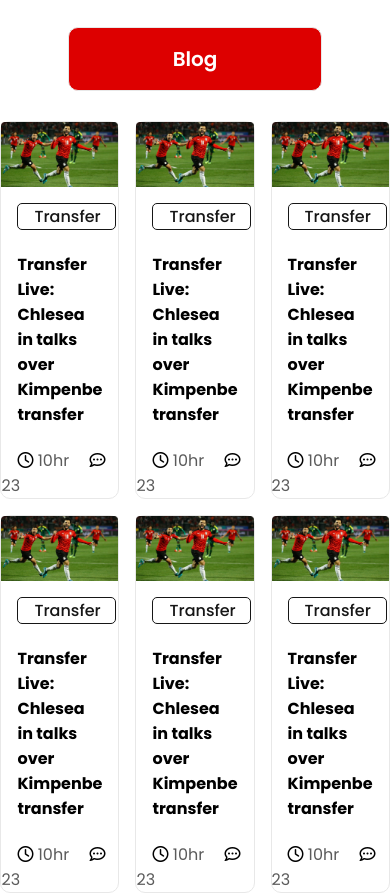
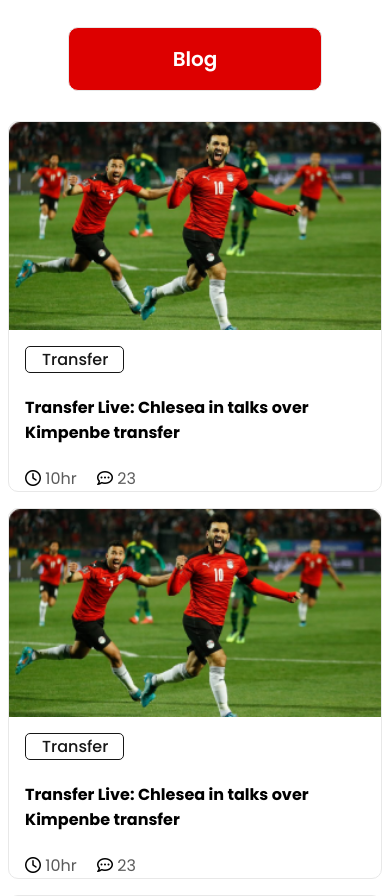
Before and after one commit to AtikAkbar/fifa-world-cup, a plain HTML site: page index.html in a window 390 px wide. Shown: the part 1136-2032 px from the top of the page. Drawn offline with Linux system fonts and the light colour scheme.

Commit message:
mobile main section complete

```diff
--- a/styles/style.css
+++ b/styles/style.css
@@ -215,10 +215,12 @@ footer a{
     .main-container nav{
         margin: auto;
         background: #fff;
-
     }
     nav a{
         border: 1px solid #E8E8E8;
+    }
+    .content{
+        grid-template-columns: repeat(1, 1fr);
     }
     .footer-links{
         flex-direction: column;
```
